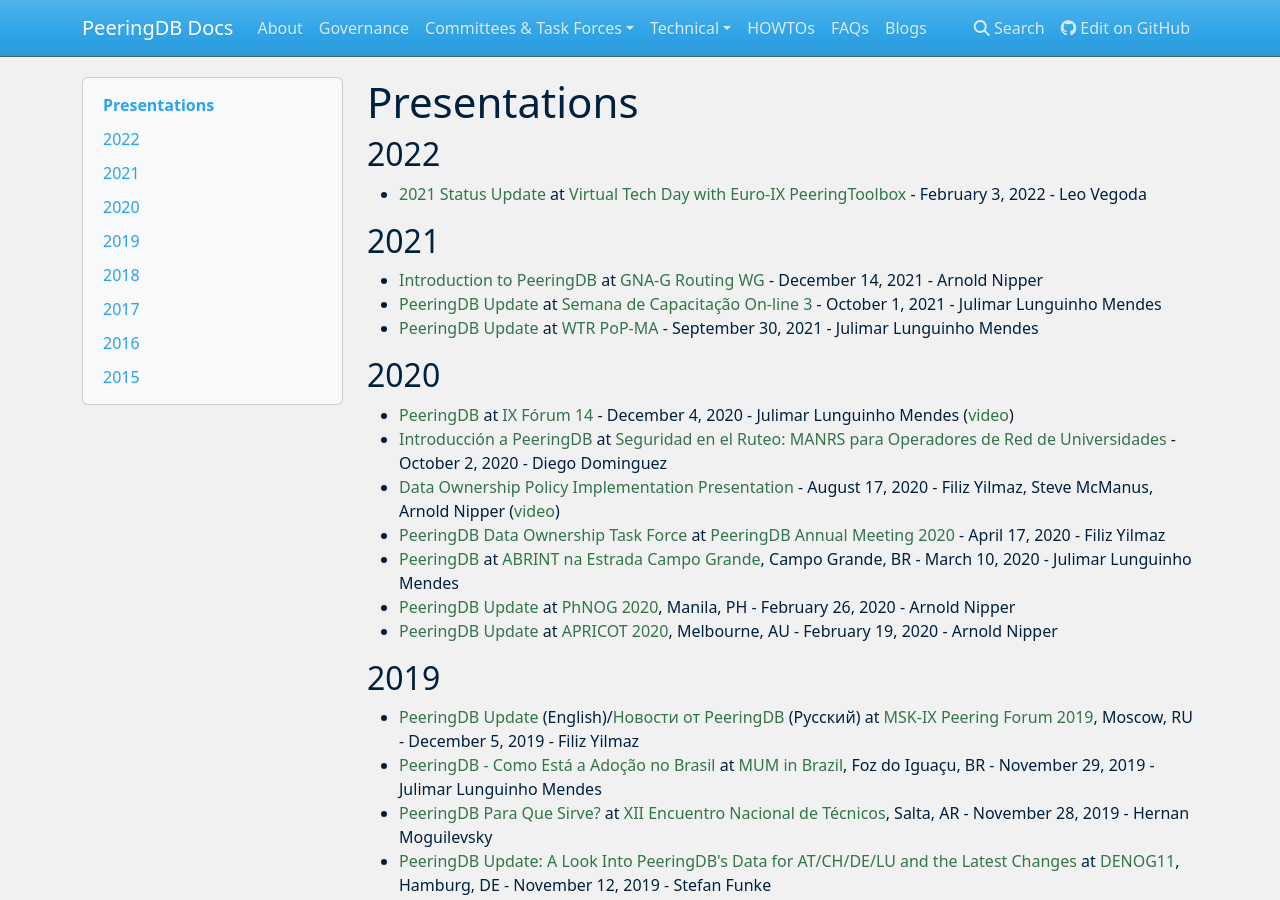
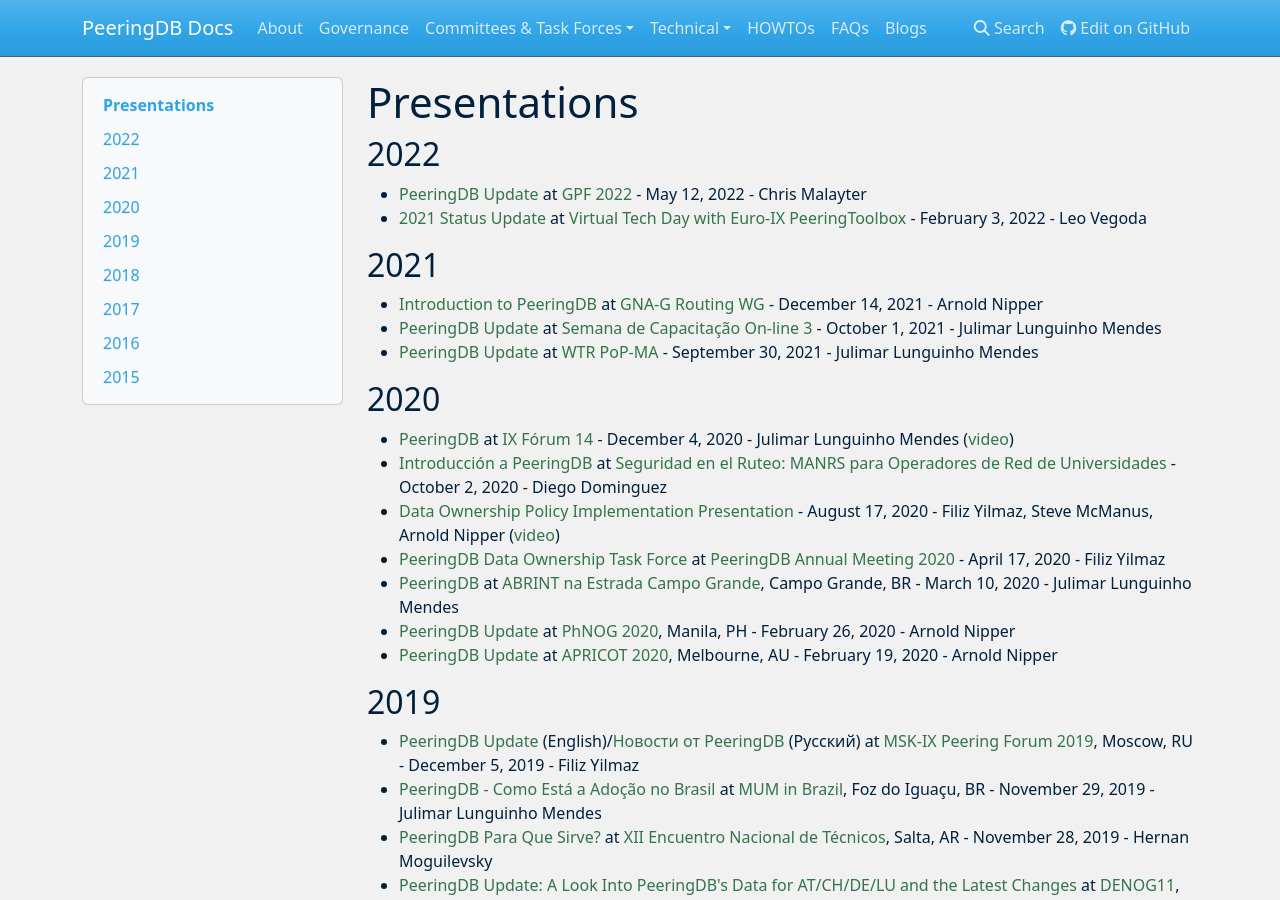
Before and after one commit to peeringdb/docs, an MkDocs documentation site: the page built from docs/presentations.md, in a window 1280 px wide and 900 px high. Built offline with MkDocs 1.6.1, drawn with Linux system fonts in a browser that asks for light colours; nearby versions of some CDN libraries.

Commit message:
Added Chris' GPF 2022 presentation.

```diff
--- a/docs/presentations.md
+++ b/docs/presentations.md
@@ -1,6 +1,7 @@
 # Presentations
 
 ## 2022
+- [PeeringDB Update](presentation/20220512_GPF_2022_Malayter.pdf) at [GPF 2022](https://www.globalpeeringforum.org/) - May 12, 2022 - Chris Malayter
 - [2021 Status Update](presentation/20220203-Teraco-Tech-Day.pdf) at [Virtual Tech Day with Euro-IX PeeringToolbox](https://www.teraco.co.za/events/virtual-tech-days/) - February 3, 2022 - Leo Vegoda
 
 ## 2021
```
Also changed, not shown: 1 other file.
